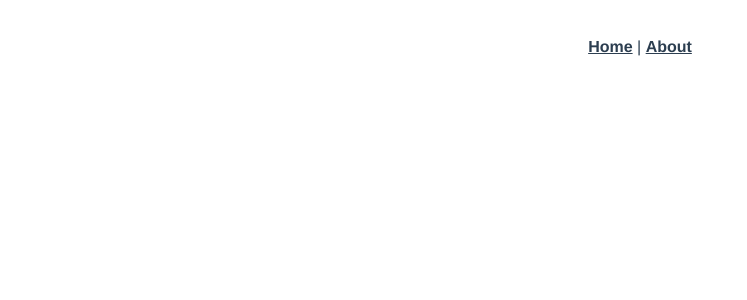
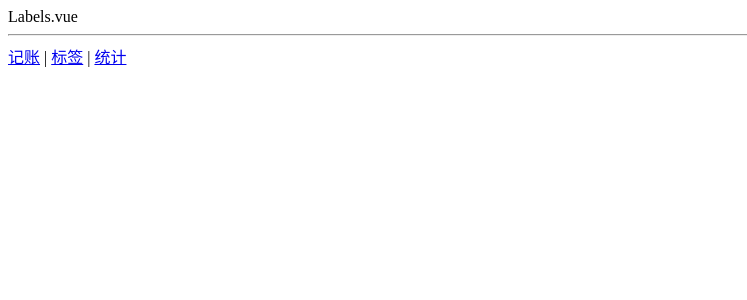
Before and after one commit to Lianghonglei/morney-zhuangzhuang-test01, a Vue app: page /#/labels in a window 1280 px wide. Shown: the top 300 px of the page, without its empty margins (0-747 px from the left). Built offline with nearby package versions, Linux system fonts and the light colour scheme.

Commit message:
创建三个路页面

```diff
--- a/src/App.vue
+++ b/src/App.vue
@@ -1,14 +1,20 @@
 <template>
-  <div id="app">
-    <div id="nav">
-      <router-link to="/">Home</router-link> |
-      <router-link to="/about">About</router-link>
+  <div>
+    <router-view/>
+    <hr>
+    <div>
+      <router-link to="/money">记账</router-link>
+      |
+      <router-link to="/labels">标签</router-link>
+      |
+      <router-link to="/statistics">统计</router-link>
     </div>
-    <router-view/>
   </div>
 </template>
 
 <style lang="scss">
+  /*@import "assets/style/test.scss";*/
+
 #app {
   font-family: Avenir, Helvetica, Arial, sans-serif;
   -webkit-font-smoothing: antialiased;
--- a/src/router/index.ts
+++ b/src/router/index.ts
@@ -1,27 +1,34 @@
-import Vue from 'vue'
-import VueRouter, { RouteConfig } from 'vue-router'
-import Home from '../views/Home.vue'
+import Vue from 'vue';
+import VueRouter, {RouteConfig} from 'vue-router';
+import Home from '../views/Home.vue';
+import Money from '@/views/Money.vue';
+import Labels from '@/views/Labels.vue';
+import Statistics from '@/views/Statistics.vue';
 
-Vue.use(VueRouter)
+Vue.use(VueRouter);
 
 const routes: Array<RouteConfig> = [
-  {
-    path: '/',
-    name: 'Home',
-    component: Home
-  },
-  {
-    path: '/about',
-    name: 'About',
-    // route level code-splitting
-    // this generates a separate chunk (about.[hash].js) for this route
-    // which is lazy-loaded when the route is visited.
-    component: () => import(/* webpackChunkName: "about" */ '../views/About.vue')
-  }
-]
+    {
+        path:'/',
+        redirect:'/money'
+    },
+    {
+        path:'/money',
+        component: Money
+    },
+    {
+        path:'/labels',
+        component: Labels
+    },
+    {
+        path:'/statistics',
+        component:Statistics
+
+    }
+];
 
 const router = new VueRouter({
-  routes
-})
+    routes
+});
 
-export default router
+export default router;
--- /dev/null
+++ b/src/views/Labels.vue
@@ -0,0 +1,13 @@
+<template>
+    <div>Labels.vue</div>
+</template>
+
+<script lang="ts">
+    export default {
+        name: 'Labels'
+    };
+</script>
+
+<style scoped lang="scss">
+
+</style>
--- /dev/null
+++ b/src/views/Money.vue
@@ -0,0 +1,13 @@
+<template>
+    <div>Money.vue</div>
+</template>
+
+<script lang="ts">
+    export default {
+        name: 'Money'
+    };
+</script>
+
+<style scoped lang="scss">
+
+</style>
--- /dev/null
+++ b/src/views/Statistics.vue
@@ -0,0 +1,13 @@
+<template>
+    <div>statistics.vue</div>
+</template>
+
+<script lang="ts">
+    export default {
+        name: 'Statistics'
+    };
+</script>
+
+<style scoped lang="scss">
+
+</style>
```
